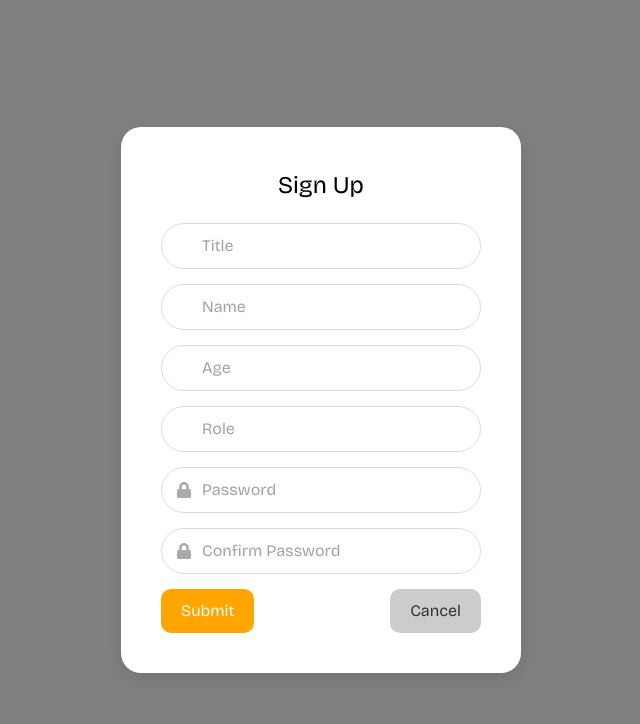
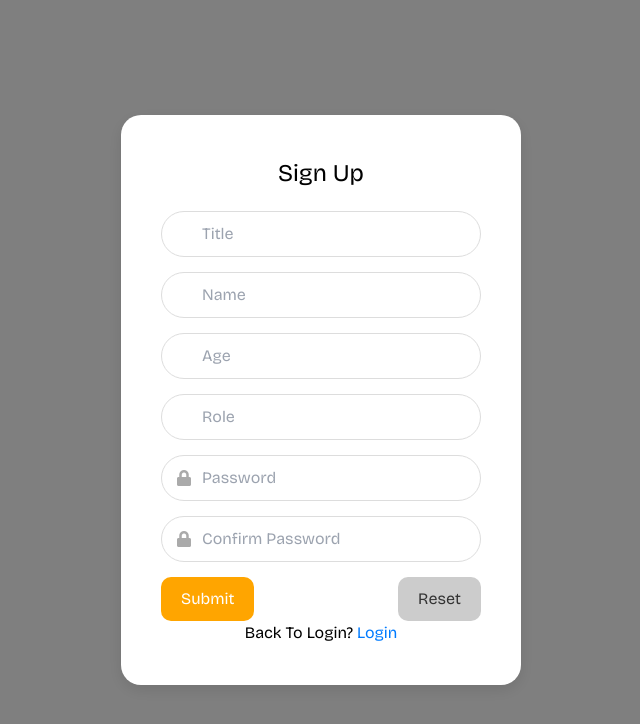
Before and after one commit to satyamvivek7/room, a React (Vite) app in the folder frontend/: page /signup in a window 1280 px wide. Shown: the top 724 px of the page, without its empty margins (319-959 px from the left). Built offline with nearby package versions, Linux system fonts and the light colour scheme; the HTML template or start-up script is replaced by a standard one.

Commit message:
Signup page Login icon
Signup page Login icon

```diff
--- a/frontend/src/pages/SignUpPage.jsx
+++ b/frontend/src/pages/SignUpPage.jsx
@@ -28,6 +28,12 @@ const SignupPage = () => {
             password: "",
             confirmpassword: "",
         });
+        setError(null);
+        setSuccess(null);
+    };
+
+    const handleLogin = () => {
+        navigate("/");
     };
 
     const handleChange = (e) => {
@@ -152,9 +158,14 @@ const SignupPage = () => {
                             Submit
                         </button>
                         <button type="button" className="cancel-button" onClick={handleCancel}>
-                            Cancel
+                            Reset
                         </button>
                     </div>
+                    <p className="login">
+                       Back To Login? <a href="/" >
+                            Login
+                        </a>
+                    </p>
                 </form>
             </div>
         </div>
--- a/frontend/src/styles/login/SignUpPage.css
+++ b/frontend/src/styles/login/SignUpPage.css
@@ -92,6 +92,19 @@
     cursor: pointer;
 }
 
+
+.login {
+    font-size: 16px;
+    text-align: center;
+    color: #000;
+}
+
+.login a {
+    color: #007bff;
+    text-decoration: none;
+}
+
+
 .signup-button:hover {
     background-color: #dd9a1e;
 }
```
